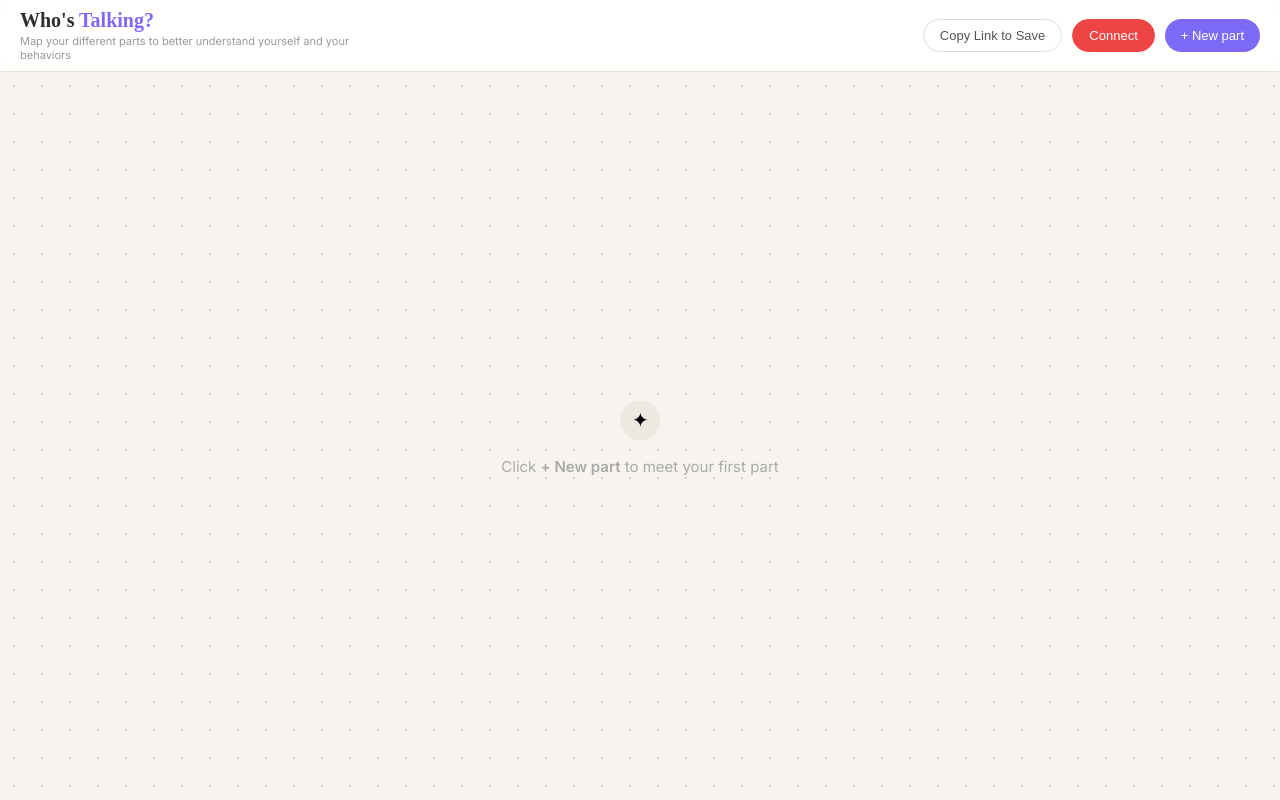
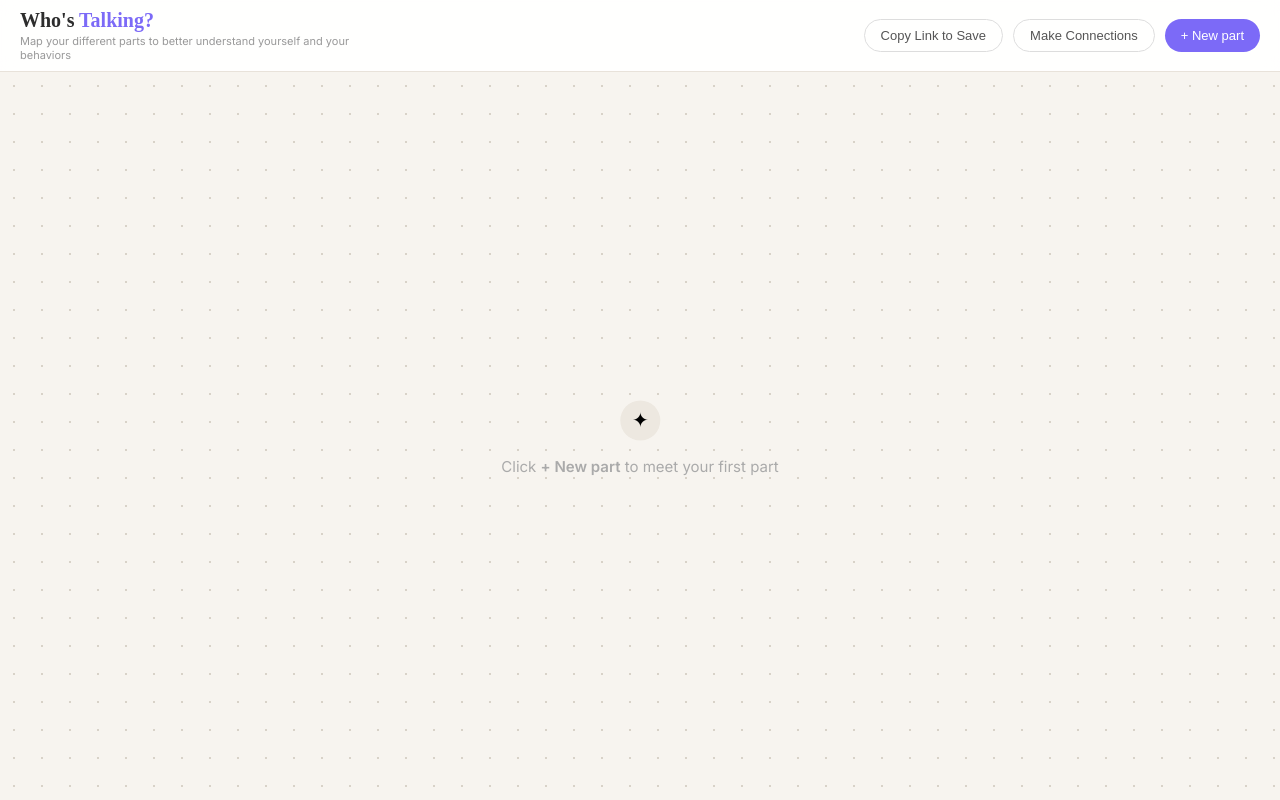
Before and after one commit to crlang10101992/whos-talking, a React (Vite) app: page / in a window 1280 px wide. Built offline with nearby package versions, Linux system fonts and the light colour scheme; a web font is replaced by a local one.

Commit message:
Connect button: normal style by default, red only when active; rename to Make Connections
Co-Authored-By: Claude Sonnet 4.6 <noreply@anthropic.com>

```diff
--- a/src/components/Toolbar.tsx
+++ b/src/components/Toolbar.tsx
@@ -30,7 +30,7 @@ export default function Toolbar({ connectMode, onToggleConnect, onAddBlob, onSha
             className={`btn btn-connect${connectMode ? ' active' : ''}`}
             onClick={onToggleConnect}
           >
-            {connectMode ? 'Stop Connect' : 'Connect'}
+            {connectMode ? 'Stop Connect' : 'Make Connections'}
           </button>
           <button className="btn btn-primary" onClick={onAddBlob}>+ New part</button>
         </div>
@@ -61,7 +61,7 @@ export default function Toolbar({ connectMode, onToggleConnect, onAddBlob, onSha
             className={`mobile-menu-item${connectMode ? ' active' : ''}`}
             onClick={() => handleAction(onToggleConnect)}
           >
-            {connectMode ? 'Stop Connect' : 'Connect'}
+            {connectMode ? 'Stop Connect' : 'Make Connections'}
           </button>
           <button className="mobile-menu-item" onClick={() => handleAction(onShare)}>Copy Link to Save</button>
         </div>
--- a/src/index.css
+++ b/src/index.css
@@ -81,9 +81,10 @@ body {
 .btn-primary:hover { background: #6857e0; }
 .btn-ghost { background: transparent; color: #555; border: 1px solid #DDD; }
 .btn-ghost:hover { background: #F0EDE8; }
-.btn-connect { background: #EF4444; color: white; border: 1px solid #EF4444; }
-.btn-connect:hover { background: #DC2626; border-color: #DC2626; }
-.btn-connect.active { background: #DC2626; color: white; border-color: #DC2626; }
+.btn-connect { background: transparent; color: #555; border: 1px solid #DDD; }
+.btn-connect:hover { background: #F0EDE8; }
+.btn-connect.active { background: #EF4444; color: white; border-color: #EF4444; }
+.btn-connect.active:hover { background: #DC2626; border-color: #DC2626; }
 
 /* ---- Connection mode overlay ---- */
 .connect-mode-border {
```
